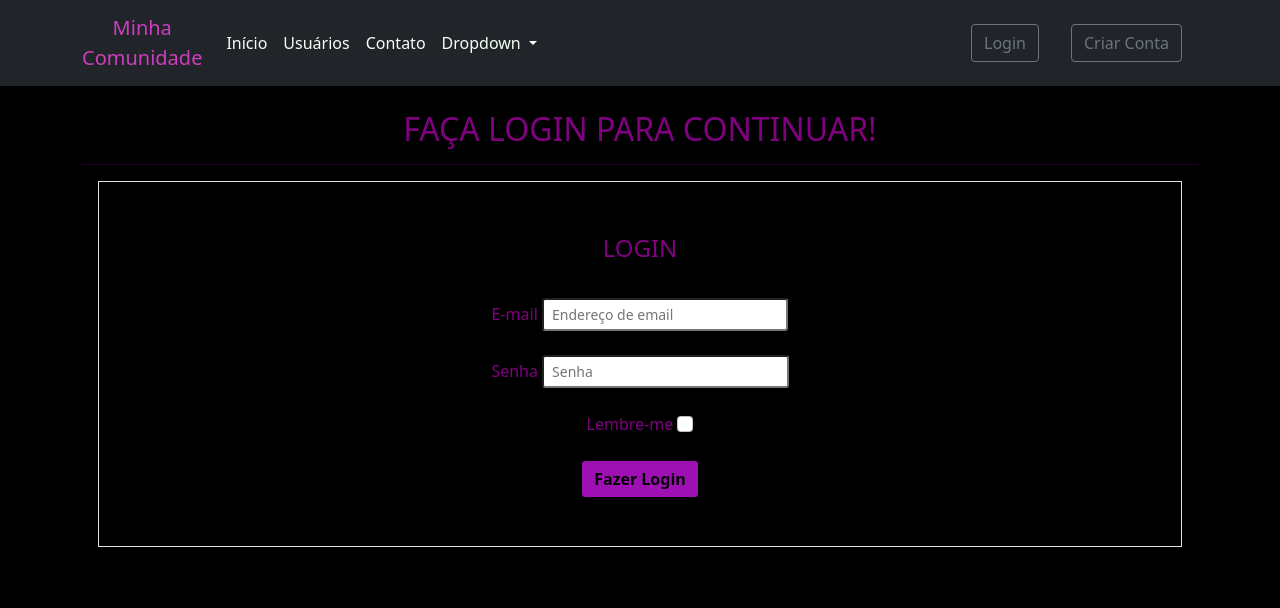
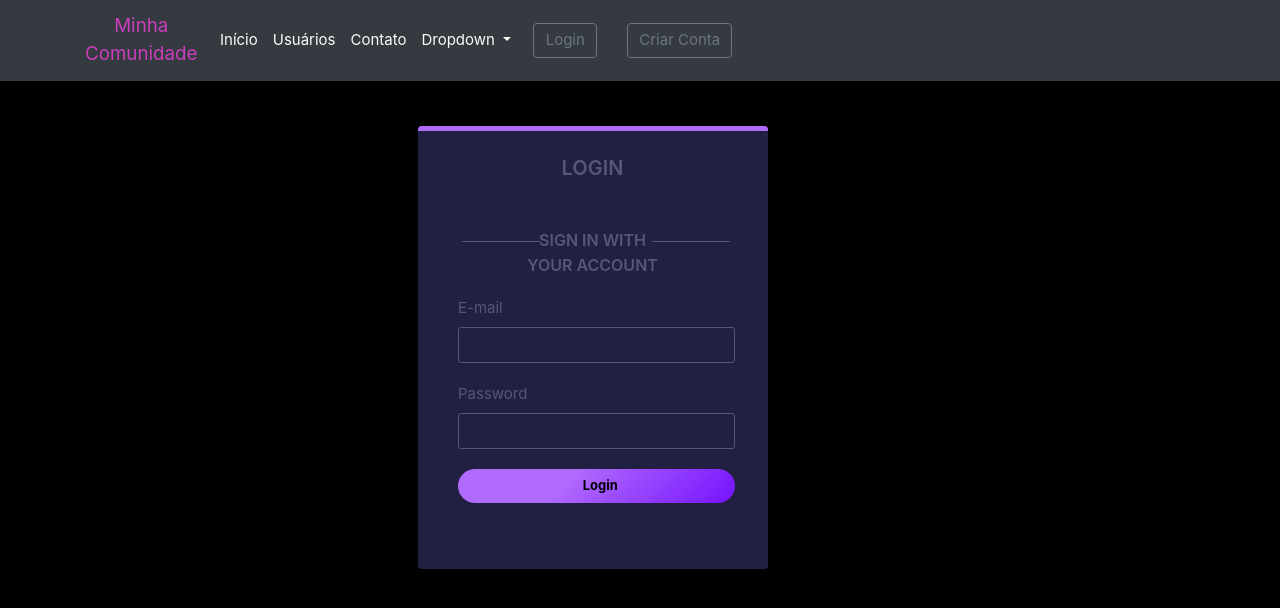
Before and after one commit to evillyf/dev-comunity, a Flask app: page /login in a window 1280 px wide. Shown: the top 608 px of the page. Run offline with Flask 2, Linux system fonts and the light colour scheme; some libraries are stand-ins or nearby versions.

Commit message:
Backend completo

```diff
--- a/comunidadeimpressionadora/forms.py
+++ b/comunidadeimpressionadora/forms.py
@@ -8,11 +8,11 @@
 
 
 class FormCadastro(FlaskForm):
-    username = StringField('Usuário', validators=[DataRequired(25)])
-    email = StringField('E-mail', validators=[DataRequired(), Email()])
-    senha= PasswordField('Senha', validators=[DataRequired(), Length(6, 20)])
-    confirmacao_senha = PasswordField('Confirme', validators=[DataRequired(), EqualTo('senha')])
-    botao_submit_cadastro = SubmitField('Criar Conta')
+    username = StringField('Username', validators=[DataRequired(25)])
+    email = StringField('Email', validators=[DataRequired(), Email()])
+    senha= PasswordField('Password', validators=[DataRequired(), Length(6, 20)])
+    confirmacao_senha = PasswordField('Confirme Password', validators=[DataRequired(), EqualTo('senha')])
+    botao_submit_cadastro = SubmitField('Create account')
 
     #se quiser fazer o username ser único, criar outra função dessa com validade_username
     def validate_email(self, email):
@@ -23,9 +23,9 @@
 
 class FormLogin(FlaskForm):
     email = StringField('E-mail', validators=[DataRequired(), Email()])
-    senha = PasswordField('Senha', validators=[DataRequired(), Length(6, 20)])
-    lembrar_dados = BooleanField('Lembre-me')
-    botao_submit_login = SubmitField('Fazer Login')
+    senha = PasswordField('Password', validators=[DataRequired(), Length(6, 20)])
+    lembrar_dados = BooleanField('Remember-me')
+    botao_submit_login = SubmitField('Login')
 
 
 
--- a/comunidadeimpressionadora/models.py
+++ b/comunidadeimpressionadora/models.py
@@ -16,6 +16,8 @@
     posts = database.relationship('Post', backref='autor', lazy=True)  #tabela do user
     cursos = database.Column(database.String, nullable=False, default='Não Informado')
 
+    def contar_posts(self):
+        return len(self.posts)
 
 class Post(database.Model):
     id = database.Column(database.Integer, primary_key=True)
--- a/comunidadeimpressionadora/routes.py
+++ b/comunidadeimpressionadora/routes.py
@@ -1,4 +1,4 @@
-from flask import render_template, redirect, url_for, flash, request
+from flask import render_template, redirect, url_for, flash, request, abort
 from comunidadeimpressionadora import app, database, bcrypt
 from comunidadeimpressionadora.forms import FormCadastro, FormLogin, FormEditarPerfil, FormCriarPost
 from comunidadeimpressionadora.models import Usuario, Post
@@ -157,3 +157,16 @@
     else:
         form = None
     return render_template('post.html', post=post, form=form)
+
+
+@app.route('/post/<post_id>/excluir', methods=['GET','POST'])
+@login_required
+def excluir_post(post_id):
+    post = Post.query.get(post_id)
+    if current_user == post.autor:
+        database.session.delete(post)
+        database.session.commit()
+        flash('Post successfully deleted.', 'alert-danger')
+        return redirect(url_for('home'))
+    else:
+        abort(403)
--- a/comunidadeimpressionadora/static/main.css
+++ b/comunidadeimpressionadora/static/main.css
@@ -111,3 +111,158 @@
 .posts{
 background-color: darkgray !important;
 }
+
+
+<!-- login -->
+
+body {
+    background-color: #19123B
+}
+
+.card {
+    border: none;
+    border-top: 5px solid rgb(176, 106, 252);
+    background: #212042;
+    color: #57557A
+}
+
+p {
+    font-weight: 600;
+    font-size: 20px
+}
+
+.fab {
+    display: flex;
+    justify-content: center;
+    align-items: center;
+    border: none;
+    background: #2A284D;
+    height: 40px;
+    width: 90px
+}
+
+.fab:hover {
+    cursor: pointer
+}
+
+.fa-twitter {
+    color: #56ABEC
+}
+
+.fa-facebook {
+    color: #1775F1
+}
+
+.fa-google {
+    color: #CB5048
+}
+
+.division {
+    float: none;
+    position: relative;
+    margin: 30px auto 20px;
+    text-align: center;
+    width: 100%;
+    box-sizing: border-box
+}
+
+.division .line {
+    border-top: 1.5px solid #57557A;
+    ;
+    position: absolute;
+    top: 13px;
+    width: 85%
+}
+
+.line.l {
+    left: 52px
+}
+
+.line.r {
+    right: 45px
+}
+
+.division span {
+    font-weight: 600;
+    font-size: 16px
+}
+
+.myform {
+    padding: 0 25px 0 33px
+}
+
+.form-control {
+    border: 1px solid #57557A;
+    border-radius: 3px;
+    background: #212042;
+    margin-bottom: 20px;
+    letter-spacing: 1px
+}
+
+.form-control:focus {
+    border: 1px solid #57557A;
+    border-radius: 3px;
+    box-shadow: none;
+    background: #212042;
+    color: #fff;
+    letter-spacing: 1px
+}
+
+.bn {
+    text-decoration: underline
+}
+
+.bn:hover {
+    cursor: pointer
+}
+
+.form-check-input {
+    margin-top: 8px !important
+}
+
+.btn-primary {
+    background: linear-gradient(135deg, rgba(176, 106, 252, 1) 39%, rgba(116, 17, 255, 1) 101%);
+    border: none;
+    border-radius: 50px
+}
+
+.btn-primary:focus {
+    box-shadow: none;
+    border: none
+}
+
+small {
+    color: #F2CEFF
+}
+
+.far.fa-user {
+    font-size: 13px
+}
+
+@media(min-width: 767px) {
+    .bn {
+        text-align: right
+    }
+}
+
+@media(max-width: 767px) {
+    .form-check {
+        text-align: center
+    }
+
+    .bn {
+        text-align: center;
+        align-items: center
+    }
+}
+
+@media(max-width: 450px) {
+    .fab {
+        width: 100%;
+        height: 100%
+    }
+
+    .division .line {
+        width: 50%
+    }
+}
--- a/comunidadeimpressionadora/templates/base.html
+++ b/comunidadeimpressionadora/templates/base.html
@@ -1,11 +1,12 @@
 <!DOCTYPE html>
-<html lang="pt-BR" >
-<head>
-    <meta charset="UTF-8">
-    <title>Comunidade Impressionadora</title>
-
-    <link href="https://cdn.jsdelivr.net/npm/bootstrap@5.1.3/dist/css/bootstrap.min.css" rel="stylesheet" integrity="sha384-1BmE4kWBq78iYhFldvKuhfTAU6auU8tT94WrHftjDbrCEXSU1oBoqyl2QvZ6jIW3" crossorigin="anonymous">
-    <link rel="stylesheet" type="text/css" href="{{url_for('static',filename='main.css') }}">
+<html>
+<title>Dev Comunity</title>
+<meta charset="UTF-8">
+<meta name="viewport" content="width=device-width, initial-scale=1.0">
+<link rel="stylesheet" href="https://www.w3schools.com/w3css/4/w3.css">
+<link rel="stylesheet" href="https://fonts.googleapis.com/css?family=Raleway">
+<link rel="stylesheet" href="https://maxcdn.bootstrapcdn.com/bootstrap/4.0.0/css/bootstrap.min.css" integrity="sha384-Gn5384xqQ1aoWXA+058RXPxPg6fy4IWvTNh0E263XmFcJlSAwiGgFAW/dAiS6JXm" crossorigin="anonymous">
+<link rel="stylesheet" type="text/css" href="{{url_for('static',filename='main.css') }}">
     {% block head %}
     {% endblock %}
 </head>
--- a/comunidadeimpressionadora/templates/login.html
+++ b/comunidadeimpressionadora/templates/login.html
@@ -2,56 +2,78 @@
 
 
 {% block body %}
-<div class="texto container">
-    <br>
-    <h2>FAÇA LOGIN PARA CONTINUAR!</h2>
-    <hr>
+<div class="container">
+    <div class="row d-flex justify-content-center mt-5">
+        <div class="col-12 col-md-8 col-lg-6 col-xl-5">
+            <div class="card py-3 px-2">
+                <p class="text-center mb-3 mt-2">LOGIN</p>
+                <div class="division">
+                    <div class="row">
+                        <div class="col-3">
+                            <div class="line l"></div>
+                        </div>
+                        <div class="col-6"><span>SIGN IN WITH YOUR ACCOUNT</span></div>
+                        <div class="col-3">
+                            <div class="line r"></div>
+                        </div>
+                    </div>
+                </div>
+                <form method="POST" action="" class="myform">
+                    {{ form_login.csrf_token }}
 
-        <div class="col">
-                <form method="POST" action="" class="border p-5 m-3">
-                    {{ form_login.csrf_token }}
-                <legend> LOGIN</legend>
-                    <fieldset>
                 	<div class="form-group">
 			{{ form_login.email.label(class="form-control-label") }}
                             {%if form_login.email.errors%}
-                            {{ form_login.email(class="form-control-sm is-invalid mt-4 col-lg-3 col-lg-offset-3", placeholder="Endereço de email") }}
+                            {{ form_login.email(class="form-group form-control is-invalid" ) }}
 			<div class="invalid-feedback">
                                 {%for erro in form_login.email.errors%}
                                     {{erro}}
                                 {%endfor%}
                         </div>
                             {%else%}
-                                {{ form_login.email(class="form-control-sm mt-4 col-lg-3 col-lg-offset-3", placeholder="Endereço de email") }}
+                                {{ form_login.email(class="form-group form-control") }}
                         {%endif%}
-
 			</div>
 
+
+
+
+
+
                     <div class="form-group">
-                        {{ form_login.senha.label(class="form-control-label")  }}
+			{{ form_login.senha.label(class="form-control-label") }}
                             {%if form_login.senha.errors%}
-                            {{ form_login.senha(class="form-control-sm is-invalid mt-4 col-lg-3 col-lg-offset-3", placeholder="Senha") }}
+                            {{ form_login.senha(class="form-group form-control is-invalid") }}
 			<div class="invalid-feedback">
                                 {%for erro in form_login.senha.errors%}
                                     {{erro}}
                                 {%endfor%}
                         </div>
                             {%else%}
-                                {{ form_login.senha(class="form-control-sm mt-4 col-lg-3 col-lg-offset-3", placeholder="Senha") }}
+                                {{ form_login.senha(class="form-group form-control" ) }}
                         {%endif%}
 			</div>
-                        <br>
-                        <div class="form-group">
-                        {{ form_login.lembrar_dados.label(class="form-check-label")  }}
-                        {{ form_login.lembrar_dados(class="form-check-input") }}
+
+
+                    <!--
+                    <div class="row">
+                        <div class="col-md-6 col-12">
+                            {{ form_login.lembrar_dados.label(class="form-group form-check form-check-label")  }}
                         </div>
-                    </fieldset>
 
-                         {{ form_login.botao_submit_login(class="btn btn-primary mt-4")  }}
+                        <div class="col-md-6 col-12">{{ form_login.lembrar_dados(class="form-check-input") }}</div>
+                    </div>-->
+			    {{ form_login.botao_submit_login(class="form-group mt-3 btn btn-block btn-primary btn-lg far fa-user pr-2")  }}
 
+                <div class="division">
+                    <div class="row">
+                        <div class="col-3">
+                            <div class=""></div>
+                        </div>
 				</form>
             </div>
-
+        </div>
+    </div>
 </div>
 
 {% endblock %}
--- a/comunidadeimpressionadora/templates/perfil.html
+++ b/comunidadeimpressionadora/templates/perfil.html
@@ -12,7 +12,7 @@
                 <div class="d-flex flex-row justify-content-center align-items-center mt-3"> <span class="follow">Cursos</span> <span class="number1">{{ current_user.cursos.count(';') + 1 }}</span> </div>
             {% endif %}
 
-            <div class="d-flex flex-row justify-content-center align-items-center mt-3"> <span class="number3">0 <span class="follow">Posts</span></span> </div>
+            <div class="d-flex flex-row justify-content-center align-items-center mt-3"> <span class="number3">{{ current_user.contar_posts() }} <span class="follow">Posts</span></span> </div>
         </div>
             <div class=" d-flex mt-2">
                 <a href="{{ url_for('editar_perfil')}}">
```
Also changed, not shown: comunidadeimpressionadora/templates/post.html (+8 -9 lines), comunidadeimpressionadora/comunidade.db. Lines whose indentation alone changed are shown as unchanged.
